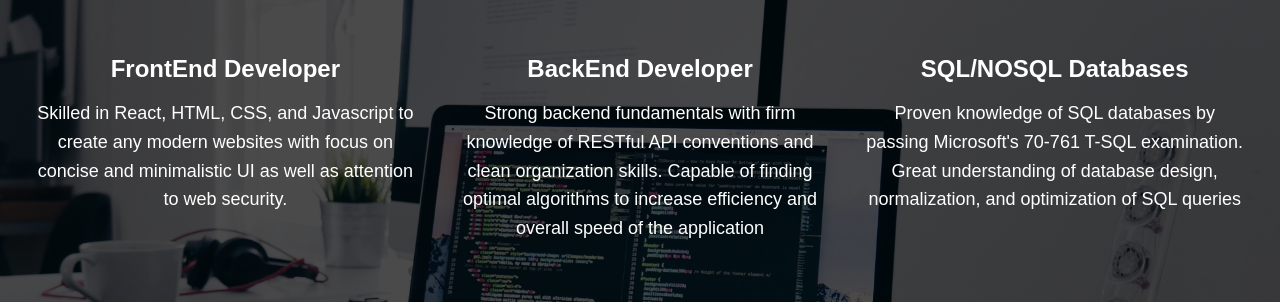
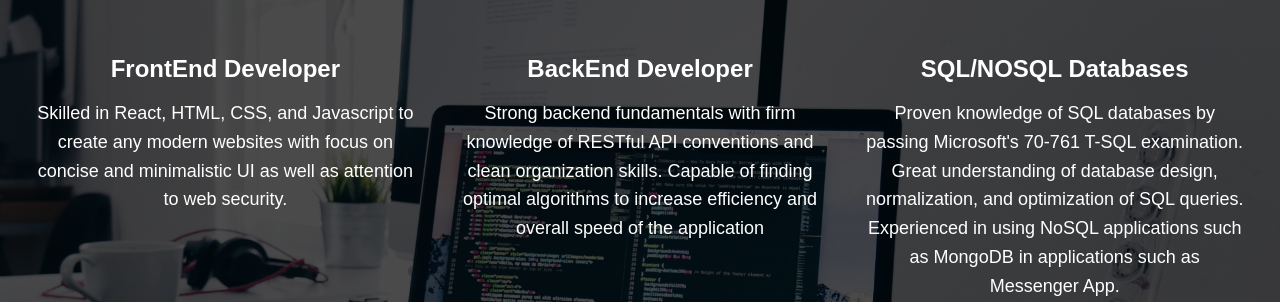
Before and after one commit to Tony-Kim09/tony-kim09.github.io, a plain HTML site: page index.html in a window 1280 px wide. Shown: the part 650-952 px from the top of the page. Drawn offline with nearby package versions, Linux system fonts and the light colour scheme; a web font is replaced by a local one.

Commit message:
updated db portion

```diff
--- a/index.html
+++ b/index.html
@@ -55,7 +55,8 @@
       <div class="skill">
         <h3>SQL/NOSQL Databases</h3>
         <p>Proven knowledge of SQL databases by passing Microsoft's 70-761 T-SQL examination. Great understanding of
-          database design, normalization, and optimization of SQL queries</p>
+          database design, normalization, and optimization of SQL queries. Experienced in using NoSQL applications such
+          as MongoDB in applications such as Messenger App.</p>
       </div> <!-- / skill-->
     </div> <!-- / skills-->
     <a href="#featured" class="btn">My Projects</a>
```
